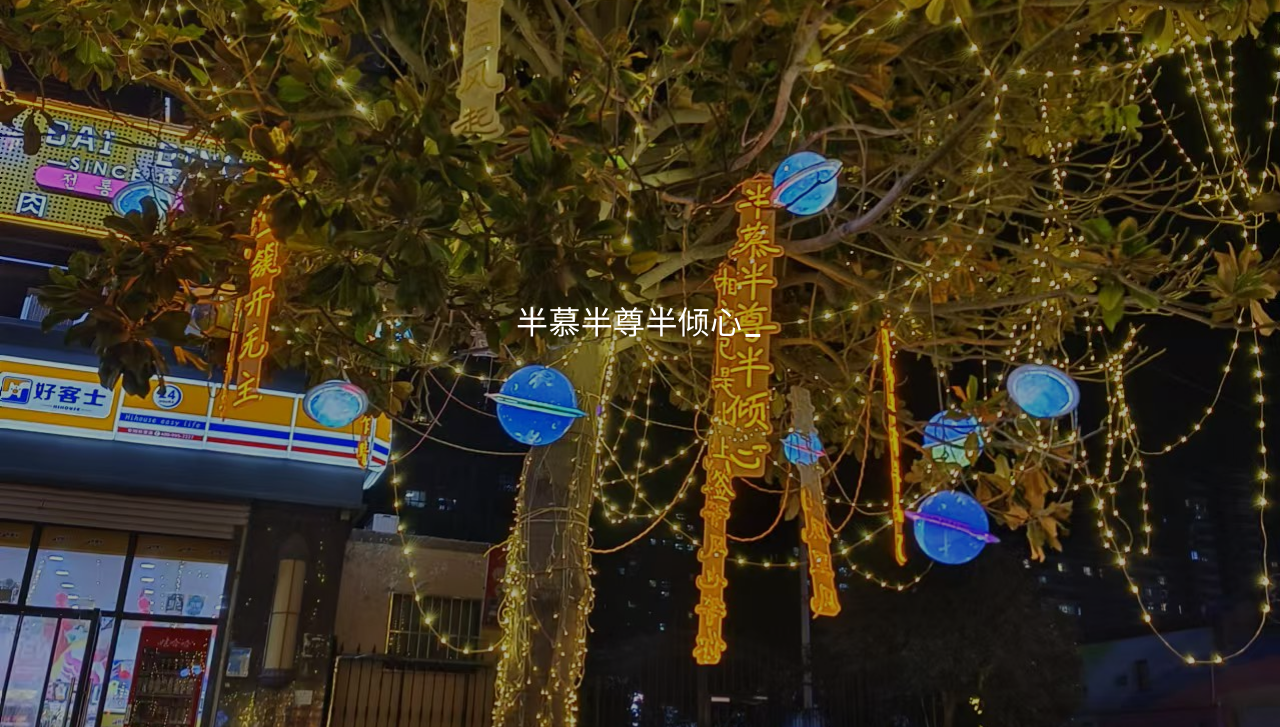
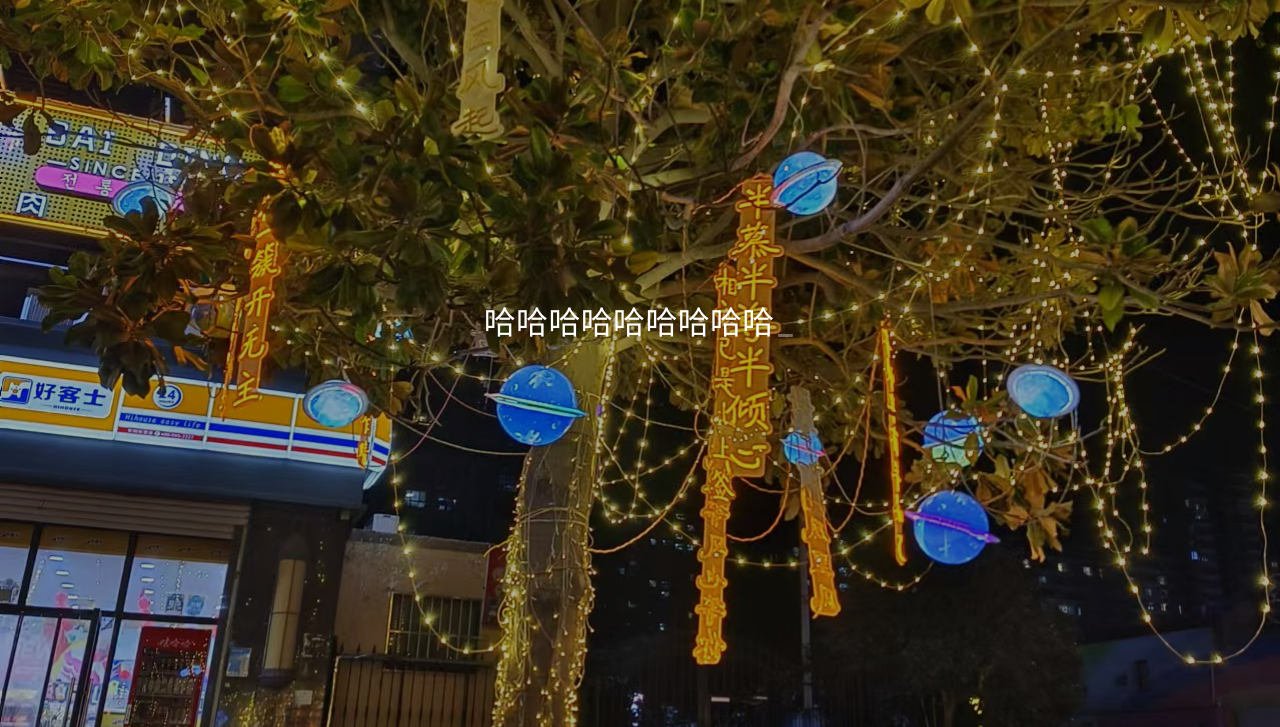
Before and after one commit to rui412/rui412.github.io, a plain HTML site: page index.html in a window 1280 px wide. Shown: the part 73-800 px from the top of the page. Drawn offline with nearby package versions, Linux system fonts and the light colour scheme; some packages are replaced by stand-ins of ours; a script that the page names is missing; some icons are missing; a small style sheet from the web is missing.

Commit message:
Site updated: 2025-01-22 20:26:55

```diff
--- a/index.html
+++ b/index.html
@@ -202,7 +202,7 @@
       <div class="banner-text text-center fade-in-up">
         <div class="h2">
 
-            <span id="subtitle" data-typed-text="半慕半尊半倾心"></span>
+            <span id="subtitle" data-typed-text="哈哈哈哈哈哈哈哈哈"></span>
 
         </div>
 
```
